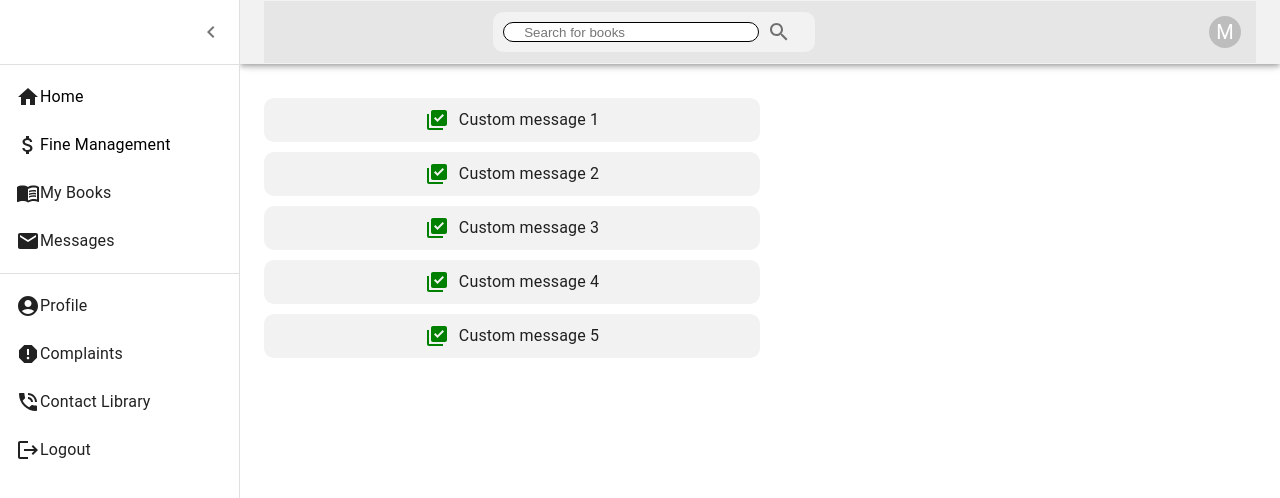
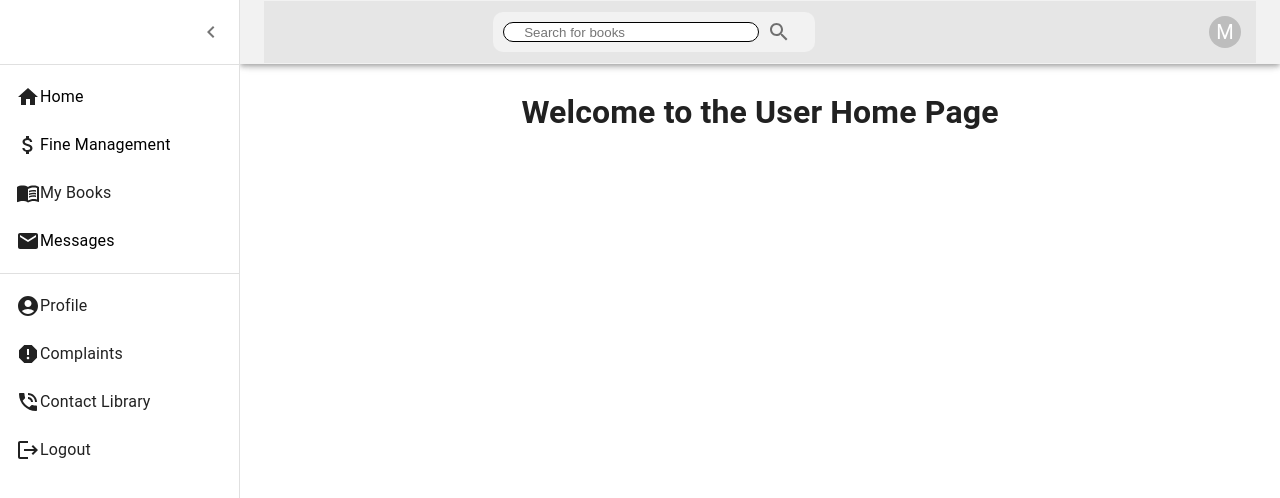
Before and after one commit to paranietharan74/library-management-system-website, a React (Create React App) app: page / in a window 1280 px wide. Both pictures are taken after a click on the button 32 px from the left and 32 px from the top of the page. Shown: the top 498 px of the page. Built offline with nearby package versions, Linux system fonts and the light colour scheme.

Commit message:
Page name changed

```diff
--- a/src/App.js
+++ b/src/App.js
@@ -1,14 +1,16 @@
 import './App.css';
 import { BrowserRouter as Router, Routes, Route } from 'react-router-dom'; // Import Routes and Route
+import FineManagement from './Pages/FineManagement';
+import UserMessages from './Pages/UserMessages';
 import UserHome from './Pages/UserHome';
-import FineManagement from './Pages/FineManagement';
 
 function App() {
   return (
     <div className="App">
       <Router>
         <Routes>
-          <Route path="/" element={<UserHome />} />
+          <Route path='/' element={<UserHome />} />
+          <Route path="/message" element={<UserMessages />} />
           <Route path="/fine" element={<FineManagement />} />
         </Routes>
       </Router>
--- a/src/Pages/UserHome.js
+++ b/src/Pages/UserHome.js
@@ -1,27 +1,13 @@
-import PageMessage from "../components/PageMessage";
 import PersistentDrawerLeft from "../components/PersistentDrawerLeft";
 
 function UserHome() {
-  const messageStyle = {
-    marginTop: '10px', // Add top gap
-    marginBottom: '10px', // Add bottom gap
-    textAlign: 'center', // Align in center
-  };
-
-  return (
-    <PersistentDrawerLeft>
-      <div className="notification-container">
-        <div className="notifications">
-          <PageMessage message="Custom message 1" style={messageStyle} />
-          <PageMessage message="Custom message 2" style={messageStyle} />
-          <PageMessage message="Custom message 3" style={messageStyle} />
-          <PageMessage message="Custom message 4" style={messageStyle} />
-          <PageMessage message="Custom message 5" style={messageStyle} />
+    return (
+        <div>
+            <PersistentDrawerLeft>
+                <h1>Welcome to the User Home Page</h1>
+            </PersistentDrawerLeft>
         </div>
-      </div>
-    </PersistentDrawerLeft>
-
-  );
+    );
 }
 
 export default UserHome;
--- /dev/null
+++ b/src/Pages/UserMessages.js
@@ -0,0 +1,27 @@
+import PageMessage from "../components/PageMessage";
+import PersistentDrawerLeft from "../components/PersistentDrawerLeft";
+
+function UserMessages() {
+  const messageStyle = {
+    marginTop: '10px', // Add top gap
+    marginBottom: '10px', // Add bottom gap
+    textAlign: 'center', // Align in center
+  };
+
+  return (
+    <PersistentDrawerLeft>
+      <div className="notification-container">
+        <div className="notifications">
+          <PageMessage message="Custom message 1" style={messageStyle} />
+          <PageMessage message="Custom message 2" style={messageStyle} />
+          <PageMessage message="Custom message 3" style={messageStyle} />
+          <PageMessage message="Custom message 4" style={messageStyle} />
+          <PageMessage message="Custom message 5" style={messageStyle} />
+        </div>
+      </div>
+    </PersistentDrawerLeft>
+
+  );
+}
+
+export default UserMessages;
--- a/src/components/PersistentDrawerLeft.js
+++ b/src/components/PersistentDrawerLeft.js
@@ -156,7 +156,9 @@ export default function PersistentDrawerLeft({ children }) {
                     <ListItem disablePadding>
                         <ListItemButton>
                             <LocalPostOfficeIcon />
-                            <ListItemText primary={'Messages'} />
+                            <Link to="/message" style={{ textDecoration: 'none', color: 'black' }}>
+                                <ListItemText primary={'Messages'} />
+                            </Link>
                         </ListItemButton>
                     </ListItem>
                 </List>
```
